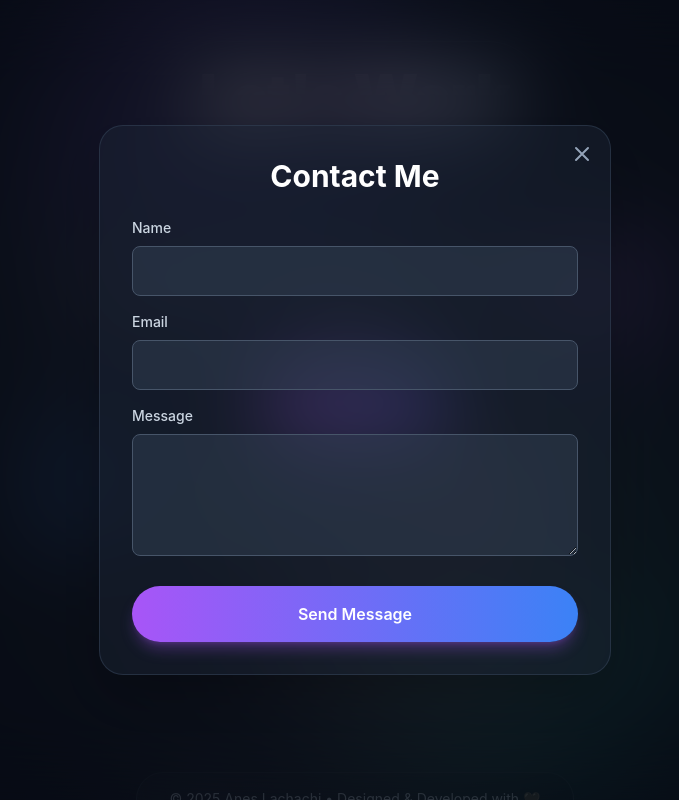
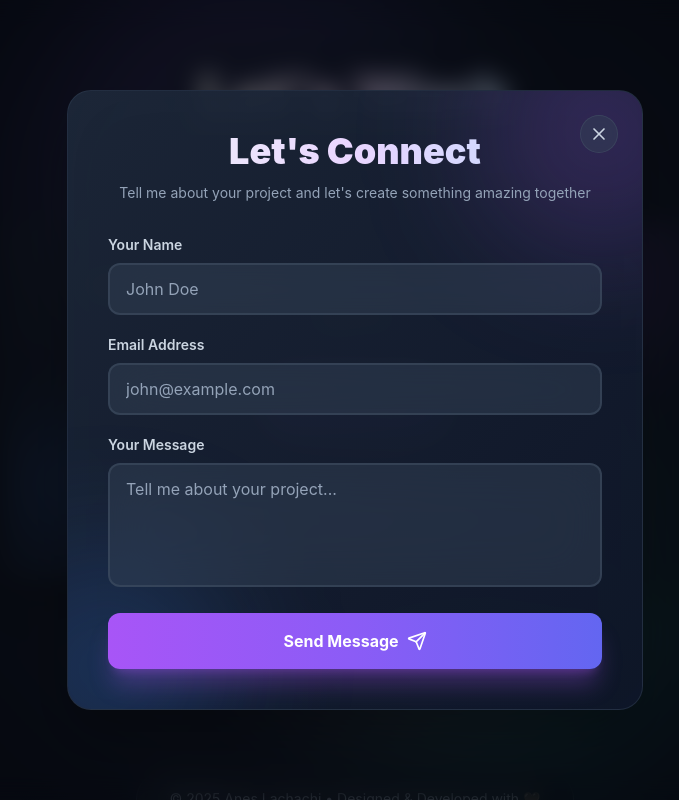
Before and after one commit to anes-l/portfolio, a React (Create React App) app: page / in a window 1280 px wide. Both pictures are taken after a click on the button "Get In Touch". Shown: the part 3190-3990 px from the top of the page, without its empty margins (285-964 px from the left). Built offline with nearby package versions, Linux system fonts and the light colour scheme.

Commit message:
contact form fix

```diff
--- a/package.json
+++ b/package.json
@@ -3,6 +3,7 @@
   "version": "0.1.0",
   "private": true,
   "dependencies": {
+    "@emailjs/browser": "^4.4.1",
     "@paper-design/shaders-react": "^0.0.63",
     "@radix-ui/react-slot": "^1.2.4",
     "@testing-library/dom": "^10.4.1",
--- a/src/App.js
+++ b/src/App.js
@@ -171,7 +171,7 @@ const Portfolio = () => {
             initial={{ opacity: 0, y: 30 }}
             animate={{ opacity: 1, y: 0 }}
             transition={{ delay: 0.5, duration: 1 }}
-            className="text-5xl sm:text-6xl md:text-7xl lg:text-8xl xl:text-9xl font-black mb-6 tracking-tighter"
+            className="text-5xl sm:text-6xl md:text-7xl lg:text-7xl xl:text-8xl font-black mb-6 tracking-tighter"
           >
             <span className={`${isDark ? 'bg-gradient-to-r from-slate-100 via-purple-200 to-blue-200' : 'bg-gradient-to-r from-slate-900 via-purple-800 to-blue-900'} bg-clip-text text-transparent`}>
               Anes L
--- a/src/components/ContactForm.js
+++ b/src/components/ContactForm.js
@@ -1,83 +1,224 @@
-import React from 'react';
+import React, { useState } from 'react';
 import { motion } from 'framer-motion';
+import { X, Send, CheckCircle, AlertCircle } from 'lucide-react';
+import emailjs from '@emailjs/browser';
 
-const backdrop = {
-  visible: { opacity: 1 },
-  hidden: { opacity: 0 },
+const ContactForm = ({ isDark, onClose }) => {
+  const [formData, setFormData] = useState({ name: '', email: '', message: '' });
+  const [isSubmitted, setIsSubmitted] = useState(false);
+  const [isLoading, setIsLoading] = useState(false);
+  const [error, setError] = useState(null);
+
+  const handleSubmit = async (e) => {
+    e.preventDefault();
+    setIsLoading(true);
+    setError(null);
+
+    try {
+      await emailjs.send(
+        'service_3gtjo4n',     // À remplacer
+        'template_h1w9daf',    // À remplacer
+        {
+          from_name: formData.name,
+          from_email: formData.email,
+          message: formData.message,
+          to_name: 'Anes',
+        },
+        '814bDGDC4CwvgY3_Y'      // À remplacer
+      );
+
+      setIsSubmitted(true);
+      setTimeout(() => {
+        onClose();
+      }, 2500);
+    } catch (err) {
+      console.error('EmailJS Error:', err);
+      setError('Oops! Something went wrong. Please try again or contact me directly.');
+    } finally {
+      setIsLoading(false);
+    }
   };
 
-const modal = {
-  hidden: { y: "-100vh", opacity: 0 },
-  visible: {
-    y: "0",
-    opacity: 1,
-    transition: { delay: 0.2, duration: 0.5, type: "spring", stiffness: 120 }
-  },
+  const handleChange = (e) => {
+    setFormData({ ...formData, [e.target.name]: e.target.value });
   };
 
-const formElement = {
-  hidden: { y: 20, opacity: 0 },
-  visible: { y: 0, opacity: 1 }
-};
-
-const ContactForm = ({ isDark, onClose }) => {
   return (
     <motion.div
-      variants={backdrop}
-      initial="hidden"
-      animate="visible"
-      exit="hidden"
-      className={`fixed inset-0 z-50 flex items-center justify-center backdrop-blur-2xl ${isDark ? 'bg-black/50' : 'bg-white/50'}`}
+      initial={{ opacity: 0 }}
+      animate={{ opacity: 1 }}
+      exit={{ opacity: 0 }}
+      transition={{ duration: 0.2 }}
+      className={`fixed inset-0 z-50 flex items-center justify-center p-4 ${isDark ? 'bg-black/60' : 'bg-slate-900/40'}`}
+      style={{ backdropFilter: 'blur(12px)' }}
       onClick={onClose}
     >
       <motion.div
-        variants={modal}
-        className={`relative w-full max-w-lg mx-4 p-8 rounded-3xl shadow-2xl ${isDark ? 'bg-slate-800/40 border-slate-700/60' : 'bg-white/40 border-slate-200/60'} border`}
+        initial={{ scale: 0.9, opacity: 0, y: 20 }}
+        animate={{ scale: 1, opacity: 1, y: 0 }}
+        exit={{ scale: 0.95, opacity: 0, y: 10 }}
+        transition={{
+          type: "spring",
+          stiffness: 300,
+          damping: 30,
+          opacity: { duration: 0.2 }
+        }}
+        className={`relative w-full max-w-xl backdrop-blur-2xl ${isDark ? 'bg-gradient-to-br from-slate-800/90 to-slate-900/90 border-slate-700/50' : 'bg-gradient-to-br from-white/90 to-slate-50/90 border-slate-200/50'} border rounded-3xl shadow-2xl overflow-hidden`}
         onClick={(e) => e.stopPropagation()}
       >
-        <motion.h2 variants={formElement} className={`text-3xl font-bold text-center mb-6 ${isDark ? 'text-white' : 'text-slate-900'}`}>Contact Me</motion.h2>
-        <motion.form
-          variants={{
-            visible: {
-              transition: {
-                staggerChildren: 0.2
-              }
-            }
+        {/* Decorative gradient orbs */}
+        <div className={`absolute -top-20 -right-20 w-60 h-60 ${isDark ? 'bg-purple-500/20' : 'bg-purple-400/15'} rounded-full blur-3xl`} />
+        <div className={`absolute -bottom-20 -left-20 w-60 h-60 ${isDark ? 'bg-blue-500/20' : 'bg-blue-400/15'} rounded-full blur-3xl`} />
+
+        {/* Close button */}
+        <motion.button
+          onClick={(e) => {
+            e.stopPropagation();
+            onClose();
           }}
+          whileHover={{ scale: 1.1, rotate: 90 }}
+          whileTap={{ scale: 0.9 }}
+          className={`absolute top-6 right-6 z-20 p-2 rounded-full backdrop-blur-xl ${isDark ? 'bg-slate-700/50 text-slate-300 hover:bg-slate-600/50 hover:text-white' : 'bg-white/50 text-slate-600 hover:bg-white/70 hover:text-slate-900'} transition-all duration-200 border ${isDark ? 'border-slate-600/50' : 'border-slate-200/50'}`}
+          aria-label="Close"
         >
-          <motion.div variants={formElement} className="mb-4">
-            <label htmlFor="name" className={`block mb-2 text-sm font-medium ${isDark ? 'text-slate-300' : 'text-slate-700'}`}>Name</label>
-            <input type="text" id="name" name="name" className={`w-full p-3 rounded-lg ${isDark ? 'bg-slate-700/50 text-white' : 'bg-white/50 text-slate-900'} border ${isDark ? 'border-slate-600' : 'border-slate-300'} focus:ring-2 ${isDark ? 'focus:ring-purple-500' : 'focus:ring-purple-600'} outline-none transition`} />
+          <X className="w-5 h-5" />
+        </motion.button>
+
+        <div className="relative z-10 p-8 md:p-10">
+          {!isSubmitted ? (
+            <>
+              {/* Header */}
+              <motion.div
+                initial={{ opacity: 0, y: -10 }}
+                animate={{ opacity: 1, y: 0 }}
+                transition={{ delay: 0.1 }}
+                className="text-center mb-8"
+              >
+                <h2 className={`text-3xl md:text-4xl font-black mb-3 ${isDark ? 'bg-gradient-to-r from-slate-100 via-purple-200 to-blue-200' : 'bg-gradient-to-r from-slate-900 via-purple-700 to-blue-800'} bg-clip-text text-transparent`}>
+                  Let's Connect
+                </h2>
+                <p className={`text-sm ${isDark ? 'text-slate-400' : 'text-slate-600'}`}>
+                  Tell me about your project and let's create something amazing together
+                </p>
               </motion.div>
-          <motion.div variants={formElement} className="mb-4">
-            <label htmlFor="email" className={`block mb-2 text-sm font-medium ${isDark ? 'text-slate-300' : 'text-slate-700'}`}>Email</label>
-            <input type="email" id="email" name="email" className={`w-full p-3 rounded-lg ${isDark ? 'bg-slate-700/50 text-white' : 'bg-white/50 text-slate-900'} border ${isDark ? 'border-slate-600' : 'border-slate-300'} focus:ring-2 ${isDark ? 'focus:ring-purple-500' : 'focus:ring-purple-600'} outline-none transition`} />
+
+              {/* Form */}
+              <div className="space-y-5">
+                <motion.div
+                  initial={{ opacity: 0, x: -20 }}
+                  animate={{ opacity: 1, x: 0 }}
+                  transition={{ delay: 0.15 }}
+                >
+                  <label htmlFor="name" className={`block mb-2 text-sm font-semibold ${isDark ? 'text-slate-300' : 'text-slate-700'}`}>
+                    Your Name
+                  </label>
+                  <input
+                    type="text"
+                    id="name"
+                    name="name"
+                    value={formData.name}
+                    onChange={handleChange}
+                    className={`w-full px-4 py-3 rounded-xl backdrop-blur-xl ${isDark ? 'bg-slate-700/50 text-white placeholder-slate-400 border-slate-600/50 focus:border-purple-500/50' : 'bg-white/50 text-slate-900 placeholder-slate-500 border-slate-300/50 focus:border-purple-500/50'} border-2 focus:ring-4 ${isDark ? 'focus:ring-purple-500/20' : 'focus:ring-purple-400/20'} outline-none transition-all duration-200`}
+                    placeholder="John Doe"
+                  />
                 </motion.div>
-          <motion.div variants={formElement} className="mb-6">
-            <label htmlFor="message" className={`block mb-2 text-sm font-medium ${isDark ? 'text-slate-300' : 'text-slate-700'}`}>Message</label>
-            <textarea id="message" name="message" rows="4" className={`w-full p-3 rounded-lg ${isDark ? 'bg-slate-700/50 text-white' : 'bg-white/50 text-slate-900'} border ${isDark ? 'border-slate-600' : 'border-slate-300'} focus:ring-2 ${isDark ? 'focus:ring-purple-500' : 'focus:ring-purple-600'} outline-none transition`}></textarea>
+
+                <motion.div
+                  initial={{ opacity: 0, x: -20 }}
+                  animate={{ opacity: 1, x: 0 }}
+                  transition={{ delay: 0.2 }}
+                >
+                  <label htmlFor="email" className={`block mb-2 text-sm font-semibold ${isDark ? 'text-slate-300' : 'text-slate-700'}`}>
+                    Email Address
+                  </label>
+                  <input
+                    type="email"
+                    id="email"
+                    name="email"
+                    value={formData.email}
+                    onChange={handleChange}
+                    className={`w-full px-4 py-3 rounded-xl backdrop-blur-xl ${isDark ? 'bg-slate-700/50 text-white placeholder-slate-400 border-slate-600/50 focus:border-purple-500/50' : 'bg-white/50 text-slate-900 placeholder-slate-500 border-slate-300/50 focus:border-purple-500/50'} border-2 focus:ring-4 ${isDark ? 'focus:ring-purple-500/20' : 'focus:ring-purple-400/20'} outline-none transition-all duration-200`}
+                    placeholder="john@example.com"
+                  />
                 </motion.div>
-          <motion.div variants={formElement}>
+
+                <motion.div
+                  initial={{ opacity: 0, x: -20 }}
+                  animate={{ opacity: 1, x: 0 }}
+                  transition={{ delay: 0.25 }}
+                >
+                  <label htmlFor="message" className={`block mb-2 text-sm font-semibold ${isDark ? 'text-slate-300' : 'text-slate-700'}`}>
+                    Your Message
+                  </label>
+                  <textarea
+                    id="message"
+                    name="message"
+                    value={formData.message}
+                    onChange={handleChange}
+                    rows="4"
+                    className={`w-full px-4 py-3 rounded-xl backdrop-blur-xl ${isDark ? 'bg-slate-700/50 text-white placeholder-slate-400 border-slate-600/50 focus:border-purple-500/50' : 'bg-white/50 text-slate-900 placeholder-slate-500 border-slate-300/50 focus:border-purple-500/50'} border-2 focus:ring-4 ${isDark ? 'focus:ring-purple-500/20' : 'focus:ring-purple-400/20'} outline-none transition-all duration-200 resize-none`}
+                    placeholder="Tell me about your project..."
+                  />
+                </motion.div>
+
+                <motion.div
+                  initial={{ opacity: 0, y: 10 }}
+                  animate={{ opacity: 1, y: 0 }}
+                  transition={{ delay: 0.3 }}
+                >
                   <motion.button
-              whileHover={{ scale: 1.05 }}
-              whileTap={{ scale: 0.95 }}
-              type="submit"
-              className={`w-full px-8 py-4 ${isDark ? 'bg-gradient-to-r from-purple-500 to-blue-500 text-white' : 'bg-gradient-to-r from-purple-600 to-blue-600 text-white'} rounded-full font-semibold shadow-lg ${isDark ? 'shadow-purple-500/30' : 'shadow-purple-600/30'} transition-all duration-300`}
+                    onClick={handleSubmit}
+                    whileHover={{ scale: 1.02 }}
+                    whileTap={{ scale: 0.98 }}
+                    className={`w-full px-8 py-4 ${isDark ? 'bg-gradient-to-r from-purple-500 via-violet-500 to-indigo-500' : 'bg-gradient-to-r from-purple-600 via-violet-600 to-indigo-600'} text-white rounded-xl font-bold shadow-xl ${isDark ? 'shadow-purple-500/30' : 'shadow-purple-600/30'} relative overflow-hidden group transition-all duration-300 flex items-center justify-center gap-2`}
                   >
-              Send Message
+                    <span className="relative z-10">Send Message</span>
+                    <Send className="w-5 h-5 relative z-10" />
+                    <motion.div
+                      className={`absolute inset-0 ${isDark ? 'bg-gradient-to-r from-indigo-500 via-violet-500 to-purple-500' : 'bg-gradient-to-r from-indigo-600 via-violet-600 to-purple-600'}`}
+                      initial={{ x: '100%' }}
+                      whileHover={{ x: 0 }}
+                      transition={{ duration: 0.3 }}
+                    />
                   </motion.button>
                 </motion.div>
-        </motion.form>
-        <motion.button
-          variants={formElement}
-          onClick={onClose}
-          whileHover={{ scale: 1.2, rotate: 90 }}
-          className={`absolute top-4 right-4 ${isDark ? 'text-slate-400 hover:text-white' : 'text-slate-600 hover:text-black'} transition`}
+              </div>
+            </>
+          ) : (
+            // Success state
+            <motion.div
+              initial={{ opacity: 0, scale: 0.8 }}
+              animate={{ opacity: 1, scale: 1 }}
+              transition={{ type: "spring", stiffness: 200, damping: 20 }}
+              className="text-center py-12"
             >
-          <svg xmlns="http://www.w3.org/2000/svg" className="h-6 w-6" fill="none" viewBox="0 0 24 24" stroke="currentColor">
-            <path strokeLinecap="round" strokeLinejoin="round" strokeWidth={2} d="M6 18L18 6M6 6l12 12" />
-          </svg>
-        </motion.button>
+              <motion.div
+                initial={{ scale: 0 }}
+                animate={{ scale: 1, rotate: 360 }}
+                transition={{ type: "spring", stiffness: 200, damping: 15, delay: 0.1 }}
+                className={`inline-flex items-center justify-center w-20 h-20 rounded-full ${isDark ? 'bg-gradient-to-br from-emerald-500/20 to-teal-500/20' : 'bg-gradient-to-br from-emerald-400/20 to-teal-400/20'} mb-6`}
+              >
+                <CheckCircle className={`w-12 h-12 ${isDark ? 'text-emerald-400' : 'text-emerald-600'}`} />
+              </motion.div>
+              <motion.h3
+                initial={{ opacity: 0, y: 10 }}
+                animate={{ opacity: 1, y: 0 }}
+                transition={{ delay: 0.2 }}
+                className={`text-2xl font-bold mb-3 ${isDark ? 'text-slate-100' : 'text-slate-900'}`}
+              >
+                Message Sent!
+              </motion.h3>
+              <motion.p
+                initial={{ opacity: 0 }}
+                animate={{ opacity: 1 }}
+                transition={{ delay: 0.3 }}
+                className={`${isDark ? 'text-slate-400' : 'text-slate-600'}`}
+              >
+                Thank you for reaching out. I'll get back to you soon!
+              </motion.p>
+            </motion.div>
+          )}
+        </div>
       </motion.div>
     </motion.div>
   );
```
Also changed, not shown: 1 other file (tests, documents, lock files or other folders). Lines whose indentation alone changed are shown as unchanged.
